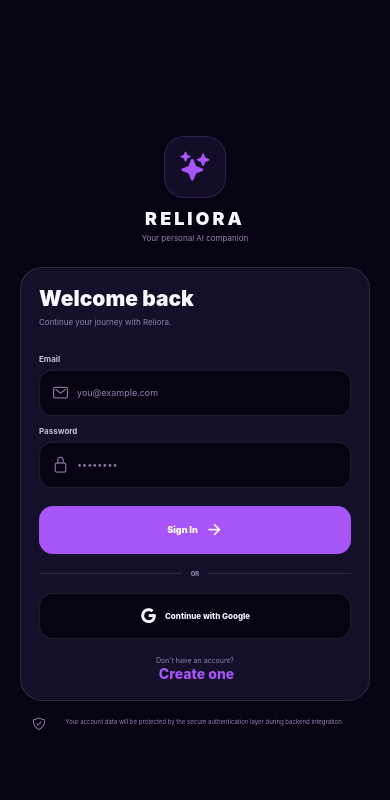
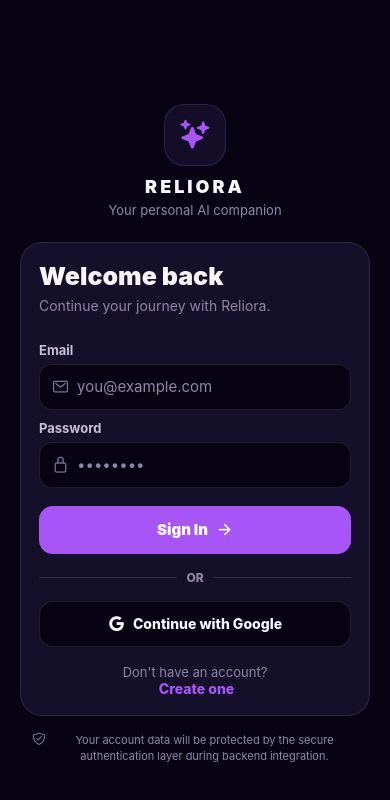
Before and after one commit to harshalkadam514-commits/RelioraAI, a React Native app: screen / in a window 390 px wide. Shown: the top 800 px of the page. Built offline with nearby package versions, Linux system fonts and the light colour scheme.

Commit message:
Improve screen typography and home layout

```diff
--- a/src/screens/AuthScreen.js
+++ b/src/screens/AuthScreen.js
@@ -266,8 +266,8 @@
 
   tagline: {
     color: colors.textMuted,
-    fontSize: 8,
-    marginTop: 4,
+    fontSize: 13,
+    marginTop: 5,
   },
 
   card: {
@@ -280,22 +280,22 @@
 
   title: {
     color: colors.text,
-    fontSize: 21,
+    fontSize: 25,
     fontWeight: '900',
   },
 
   subtitle: {
     color: colors.textMuted,
-    fontSize: 8,
-    lineHeight: 12,
+    fontSize: 14,
+    lineHeight: 20,
     marginTop: 5,
     marginBottom: 16,
   },
 
   label: {
     color: colors.textSecondary,
-    fontSize: 8,
-    fontWeight: '750',
+    fontSize: 13,
+    fontWeight: '700',
     marginTop: 10,
     marginBottom: 6,
   },
@@ -315,7 +315,7 @@
   input: {
     flex: 1,
     color: colors.text,
-    fontSize: 9,
+    fontSize: 15,
     paddingVertical: 0,
   },
 
@@ -332,7 +332,7 @@
 
   primaryText: {
     color: '#FFFFFF',
-    fontSize: 9,
+    fontSize: 15,
     fontWeight: '900',
   },
 
@@ -351,7 +351,7 @@
 
   dividerText: {
     color: colors.textMuted,
-    fontSize: 6,
+    fontSize: 12,
     fontWeight: '800',
   },
 
@@ -369,7 +369,7 @@
 
   secondaryText: {
     color: colors.text,
-    fontSize: 8,
+    fontSize: 14,
     fontWeight: '800',
   },
 
@@ -380,7 +380,7 @@
 
   modeText: {
     color: colors.textMuted,
-    fontSize: 7,
+    fontSize: 13,
   },
 
   modeAction: {
@@ -400,8 +400,8 @@
   securityText: {
     flex: 1,
     color: colors.textMuted,
-    fontSize: 6,
-    lineHeight: 9,
+    fontSize: 11,
+    lineHeight: 16,
     textAlign: 'center',
   },
 });
--- a/src/screens/HomeScreen.js
+++ b/src/screens/HomeScreen.js
@@ -460,16 +460,16 @@
   },
 
   orb: {
-    width: 148,
-    height: 148,
-    borderRadius: 74,
+    width: 136,
+    height: 136,
+    borderRadius: 68,
     padding: 4,
     ...shadow.glow,
   },
 
   orbInner: {
     flex: 1,
-    borderRadius: 70,
+    borderRadius: 64,
     backgroundColor: 'rgba(255,255,255,0.12)',
     alignItems: 'center',
     justifyContent: 'center',
@@ -478,7 +478,7 @@
   greeting: {
     color: colors.text,
     ...typography.hero,
-    marginTop: 28,
+    marginTop: 20,
     textAlign: 'center',
     textShadowColor: 'rgba(168,85,247,0.55)',
     textShadowOffset: { width: 0, height: 4 },
@@ -488,14 +488,14 @@
   subtitle: {
     color: colors.textSecondary,
     ...typography.body,
-    fontSize: 17,
-    marginTop: 10,
+    fontSize: 15,
+    marginTop: 7,
     textAlign: 'center',
     letterSpacing: 0.2,
   },
 
   modeCard: {
-    marginTop: spacing.xl,
+    marginTop: 22,
     padding: spacing.md,
     borderRadius: radius.xl,
     backgroundColor: colors.surface,
@@ -564,7 +564,7 @@
 
   actionCard: {
     width: '100%',
-    height: 116,
+    height: 110,
     padding: spacing.md,
     borderRadius: radius.lg,
     backgroundColor: colors.surface,
@@ -638,7 +638,7 @@
   featureCard: {
     flex: 1,
     padding: spacing.md,
-    minHeight: 128,
+    minHeight: 116,
     borderRadius: radius.xl,
     backgroundColor: colors.surface,
     borderWidth: 1,
--- a/src/screens/PersonalizationScreen.js
+++ b/src/screens/PersonalizationScreen.js
@@ -287,22 +287,22 @@
 
   eyebrow: {
     color: colors.textMuted,
-    fontSize: 8,
+    fontSize: 11,
     letterSpacing: 1.5,
     fontWeight: '800',
   },
 
   title: {
     color: colors.text,
-    fontSize: 25,
+    fontSize: 28,
     fontWeight: '900',
     marginTop: 3,
   },
 
   subtitle: {
     color: colors.textMuted,
-    fontSize: 9,
-    marginTop: 4,
+    fontSize: 14,
+    marginTop: 6,
   },
 
   home: {
@@ -343,14 +343,14 @@
 
   profileTitle: {
     color: colors.text,
-    fontSize: 11,
+    fontSize: 16,
     fontWeight: '900',
   },
 
   profileText: {
     color: colors.textMuted,
-    fontSize: 7,
-    marginTop: 3,
+    fontSize: 13,
+    marginTop: 4,
   },
 
   activeBadge: {
@@ -362,23 +362,23 @@
 
   activeText: {
     color: colors.success,
-    fontSize: 5,
+    fontSize: 9,
     fontWeight: '900',
     letterSpacing: 0.4,
   },
 
   sectionTitle: {
     color: colors.text,
-    fontSize: 13,
-    fontWeight: '850',
+    fontSize: 19,
+    fontWeight: '800',
     marginTop: 23,
     marginBottom: 10,
   },
 
   label: {
     color: colors.textSecondary,
-    fontSize: 8,
-    fontWeight: '750',
+    fontSize: 14,
+    fontWeight: '700',
     marginTop: 12,
     marginBottom: 7,
   },
@@ -406,7 +406,7 @@
 
   optionText: {
     color: colors.textMuted,
-    fontSize: 8,
+    fontSize: 14,
     fontWeight: '700',
   },
 
@@ -437,14 +437,14 @@
 
   previewTitle: {
     color: colors.text,
-    fontSize: 9,
-    fontWeight: '850',
+    fontSize: 14,
+    fontWeight: '800',
   },
 
   previewText: {
     color: colors.textMuted,
-    fontSize: 7,
-    lineHeight: 11,
+    fontSize: 13,
+    lineHeight: 19,
     marginTop: 3,
   },
 
@@ -463,7 +463,7 @@
 
   resetText: {
     color: colors.primary,
-    fontSize: 8,
+    fontSize: 14,
     fontWeight: '800',
   },
 });
```
Also changed, not shown: 1 other file (tests, documents, lock files or other folders).
